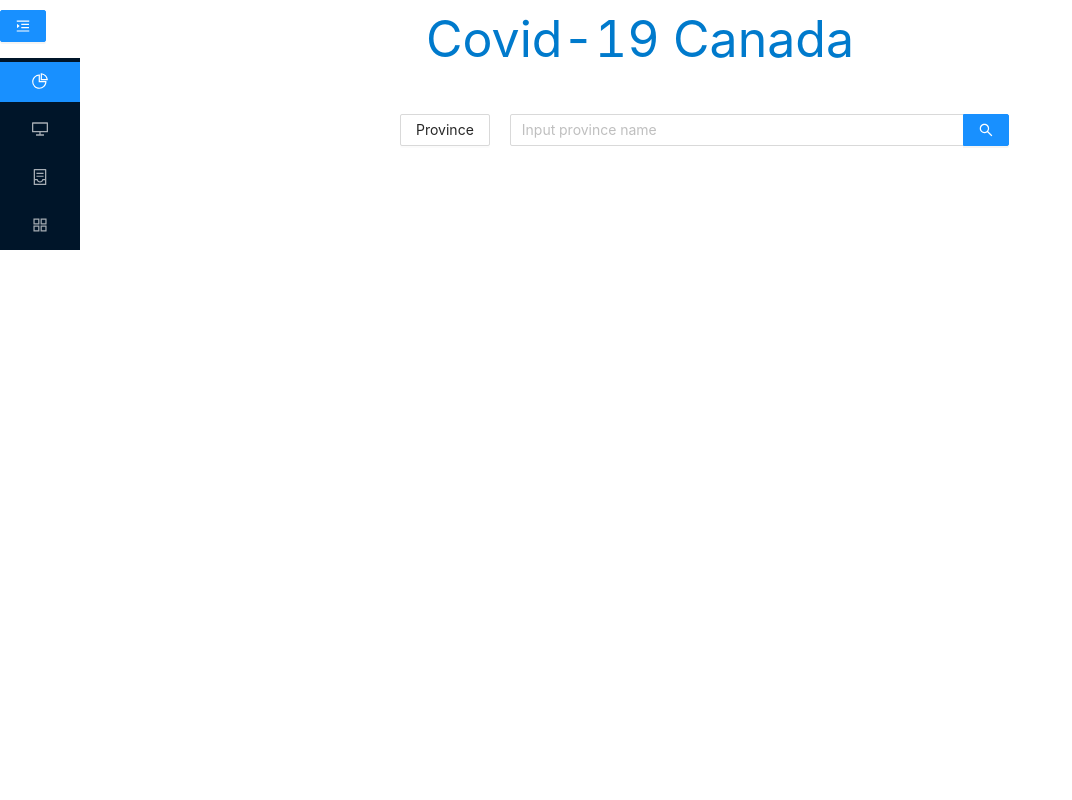
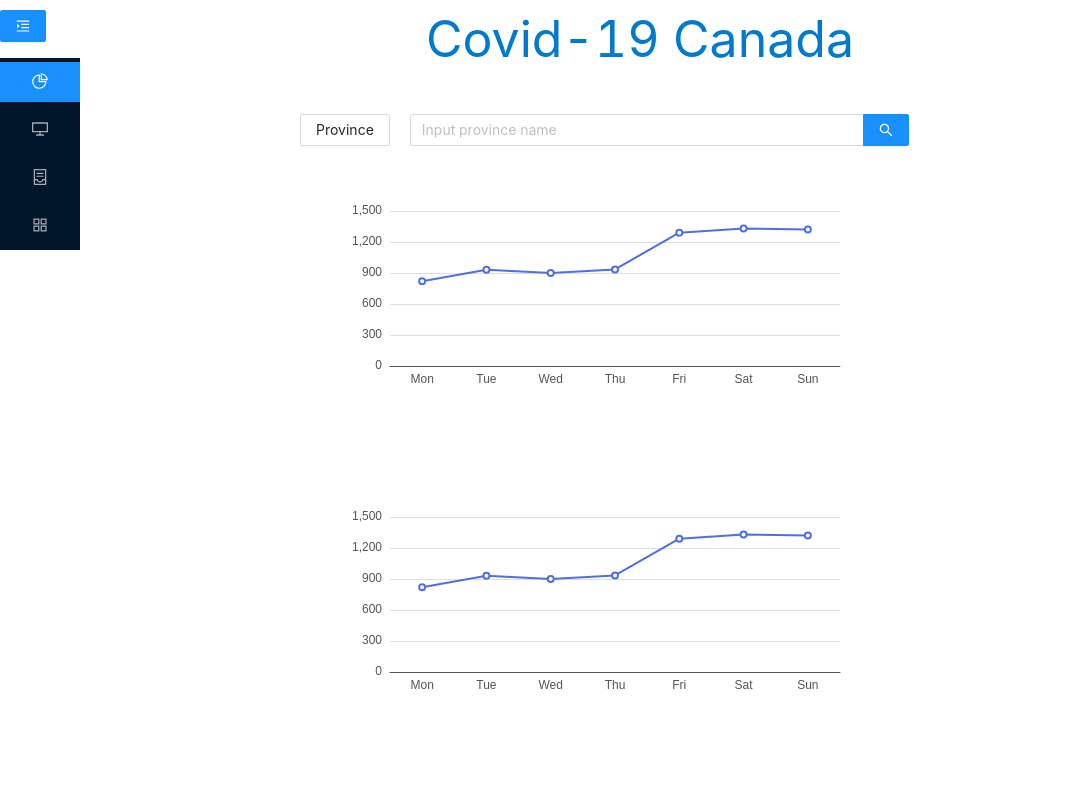
Before and after one commit to jagansahu/Covid-19-Canada, a React (Create React App) app: page / in a window 1280 px wide. Shown: the top 800 px of the page, without its empty margins (0-1072 px from the left). Built offline with nearby package versions, Linux system fonts and the light colour scheme; the HTML template or start-up script is replaced by a standard one.

Commit message:
updated centerLeft

```diff
--- a/src/components/Center.tsx
+++ b/src/components/Center.tsx
@@ -1,13 +1,20 @@
 import React from 'react';
-import Filter from './Filter';
+import CenterLeft from './CenterLeft';
+import CenterRight from './CenterRight';
 import styled from 'styled-components';
 
-const StyledCenter = styled.div``;
+const StyledCenter = styled.div`
+  margin-top: 50px;
+  div {
+    display: inline-block;
+  }
+`;
 
 function Center() {
   return (
     <StyledCenter>
-      <Filter />
+      <CenterLeft />
+      <CenterRight />
     </StyledCenter>
   );
 }
--- /dev/null
+++ b/src/components/CenterLeft.tsx
@@ -0,0 +1,22 @@
+import React from 'react';
+import Filter from './Filter';
+import Chart from './Charts';
+import styled from 'styled-components';
+
+const StyledCenterLeft = styled.div`
+  width: 700px;
+  margin-left: 300px;
+`;
+
+function CenterLeft() {
+  return (
+    <StyledCenterLeft>
+      <Filter />
+      <Chart />
+      <Chart />
+      <Chart />
+    </StyledCenterLeft>
+  );
+}
+
+export default CenterLeft;
--- /dev/null
+++ b/src/components/CenterRight.tsx
@@ -0,0 +1,10 @@
+import React from 'react';
+import styled from 'styled-components';
+
+const StyledCenterRight = styled.div``;
+
+function CenterRight() {
+  return <StyledCenterRight></StyledCenterRight>;
+}
+
+export default CenterRight;
--- a/src/components/Charts.tsx
+++ b/src/components/Charts.js
@@ -1,5 +1,6 @@
 import React from 'react';
 import ReactEcharts from 'echarts-for-react';
+import styled from 'styled-components';
 
 const option = {
   xAxis: {
@@ -16,8 +17,14 @@ const option = {
     },
   ],
 };
+
+const StyledChart = styled(ReactEcharts)`
+  width: 600px;
+  height: 300px;
+`;
+
 function Chart() {
-  return <ReactEcharts option={option as any} />;
+  return <StyledChart option={option} />;
 }
 
 export default Chart;
--- a/src/components/Filter.tsx
+++ b/src/components/Filter.tsx
@@ -4,9 +4,7 @@ import SearchBar from './SearchBar';
 import styled from 'styled-components';
 
 const StyledFilter = styled.div`
-  margin-top: 50px;
-  margin-left: 400px;
-  .div {
+  div {
     display: inline-block;
   }
 `;
--- a/src/components/ProDropDown.tsx
+++ b/src/components/ProDropDown.tsx
@@ -3,31 +3,24 @@ import { Menu, Dropdown, Button } from 'antd';
 import styled from 'styled-components';
 import 'antd/dist/antd.css';
 
+const provinceList: string[] = [
+  'Ontario',
+  'Quebec',
+  'Nova Scotia',
+  'New Brunswick',
+  'Manitoba',
+  'British Columbia',
+  'Prince Edward Island',
+  'Saskatchewan',
+  'Alberta',
+  'Newfoundland and Labrador',
+];
+
 const menu = (
   <Menu>
-    <Menu.Item>
-      <a
-        target='_blank'
-        rel='noopener noreferrer'
-        href='http://www.alipay.com/'
-      >
-        1st menu item
-      </a>
-    </Menu.Item>
-    <Menu.Item>
-      <a
-        target='_blank'
-        rel='noopener noreferrer'
-        href='http://www.taobao.com/'
-      >
-        2nd menu item
-      </a>
-    </Menu.Item>
-    <Menu.Item>
-      <a target='_blank' rel='noopener noreferrer' href='http://www.tmall.com/'>
-        3rd menu item
-      </a>
-    </Menu.Item>
+    {provinceList.map((province) => {
+      return <Menu.Item>{province}</Menu.Item>;
+    })}
   </Menu>
 );
 
```
